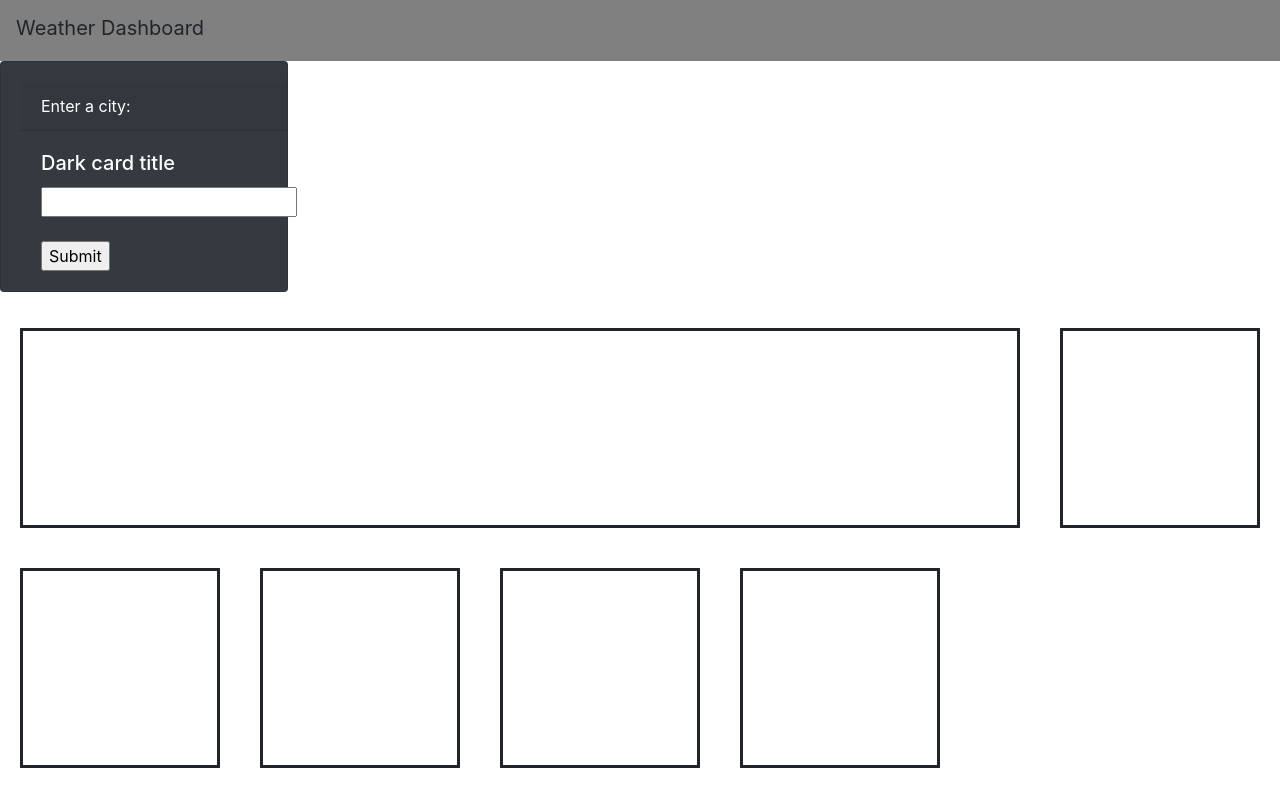
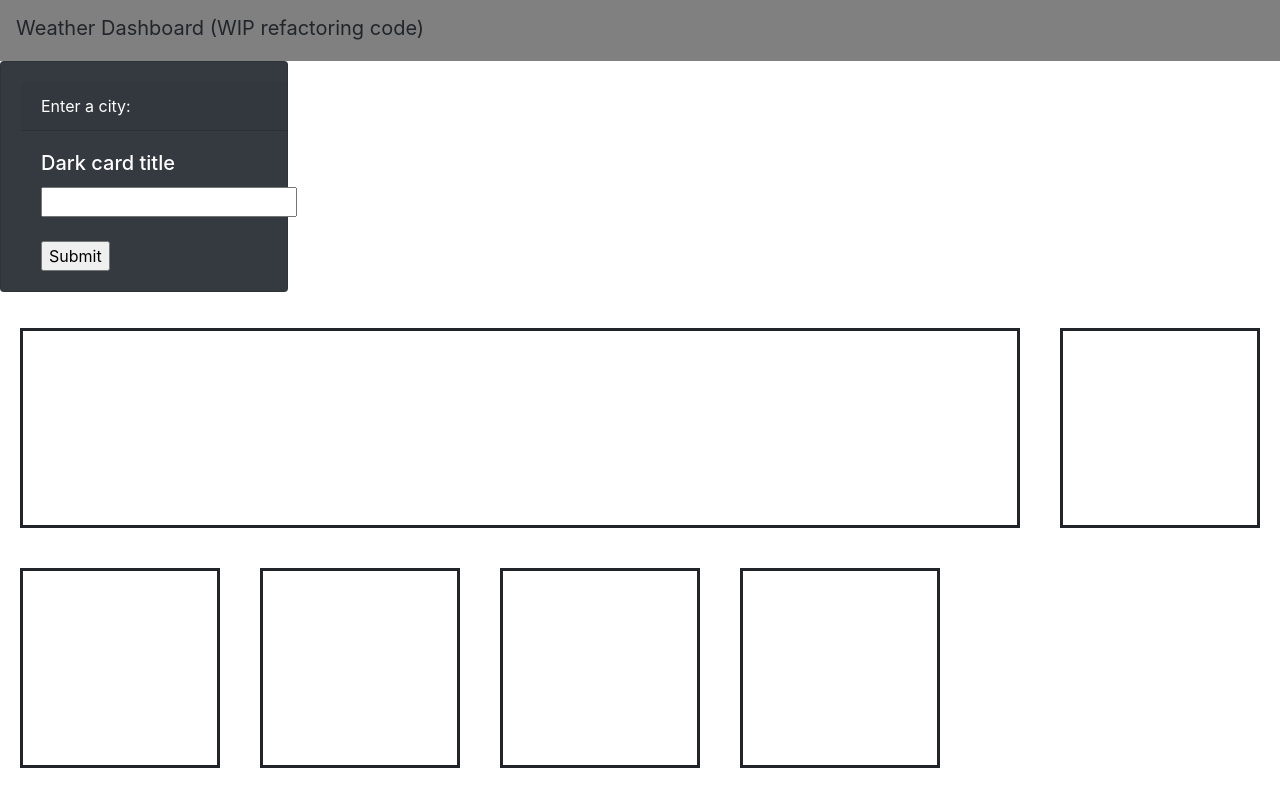
Before and after one commit to Arnoldlee60/WeatherDashboard, a plain HTML site: page index.html in a window 1280 px wide. Drawn offline with nearby package versions, Linux system fonts and the light colour scheme.

Commit message:
Adding notice for work in progress while I am changing stuff

```diff
--- a/index.html
+++ b/index.html
@@ -20,7 +20,7 @@
 
   <header class="header">
   <nav class="navbar navbar-expand-lg navbar-light">
-    <a class="navbar-brand">Weather Dashboard</a>
+    <a class="navbar-brand">Weather Dashboard (WIP refactoring code)</a>
   </nav>
   </header>
 
```
